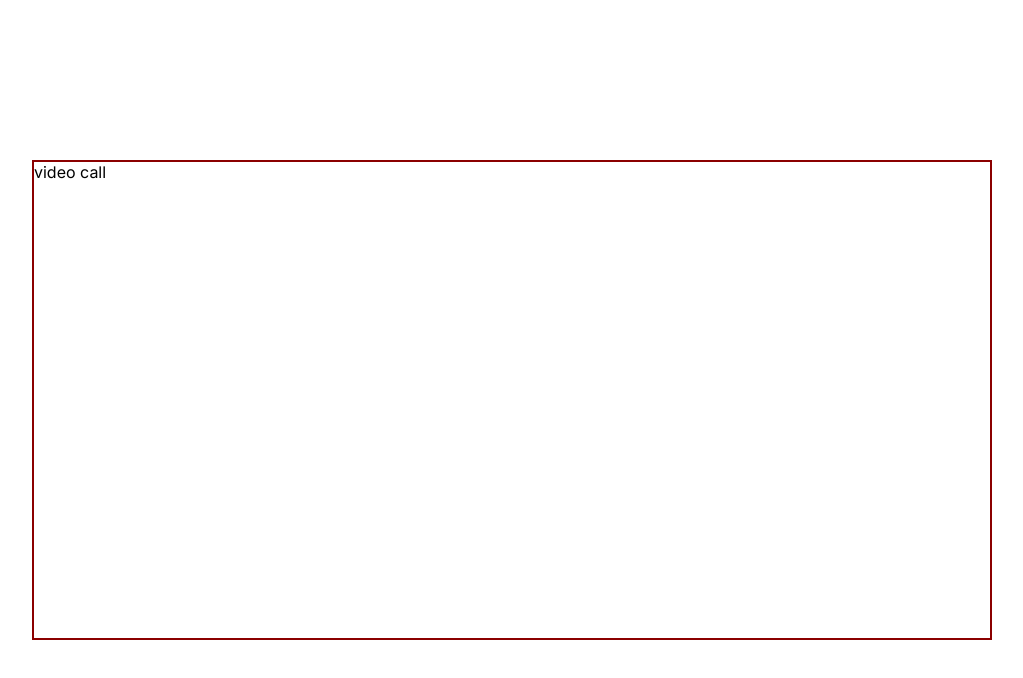
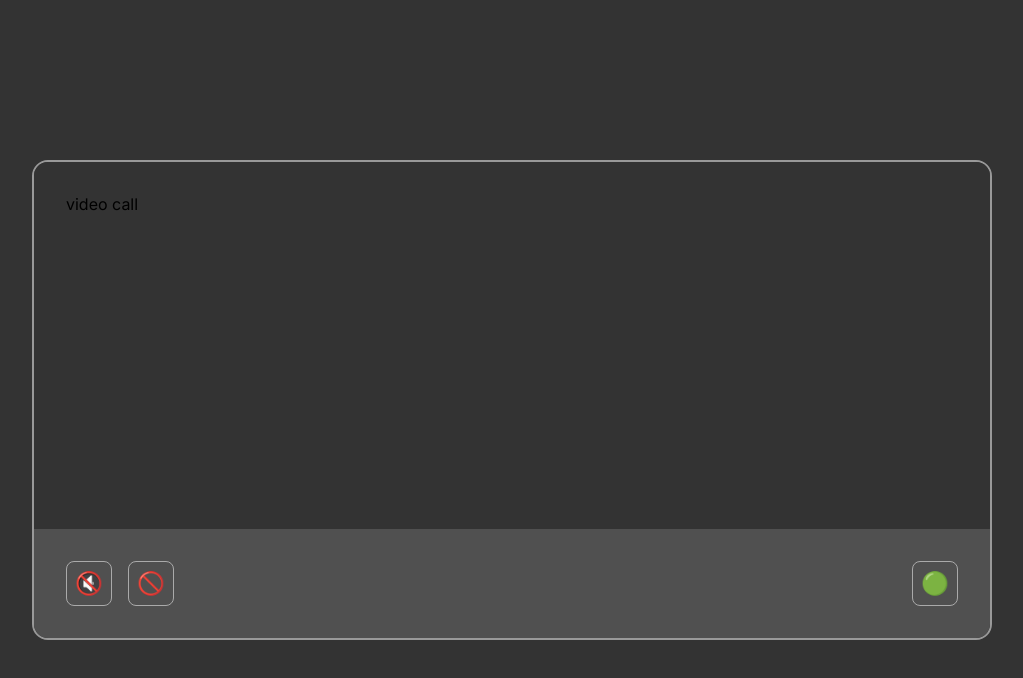
Before and after one commit to niilliiz/agora, a Next.js app: page / in a window 1280 px wide. Shown: the top 678 px of the page, without its empty margins (128-1151 px from the left). Built offline with nearby package versions, Linux system fonts and the light colour scheme.

Commit message:
media controller ui

```diff
--- a/src/app/components/media-controllers/index.js
+++ b/src/app/components/media-controllers/index.js
@@ -7,8 +7,25 @@ export default function MediaControllers({
   cameraOn,
   micOn,
   setCalling,
-  setCamera,
-  setMic,
+  setCameraOn,
+  setMicOn,
 }) {
-  return <div className={styles.mediaControllerContainer}></div>;
+  return (
+    <div className={styles.mediaControllerContainer}>
+      <div className={styles.controllersContainer}>
+        <button className={styles.controllerButton} onClick={() => setMicOn()}>
+          {micOn ? "🎤" : "🔇"}
+        </button>
+
+        <button className={styles.controllerButton} onClick={() => setCameraOn()}>
+          {cameraOn ? "📷" : "🚫"}
+        </button>
+      </div>
+      <div className={styles.callContainer}>
+        <button className={styles.controllerButton} onClick={() => setCalling()}>
+          {calling ? "🔴" : "🟢"}
+        </button>
+      </div>
+    </div>
+  );
 }
--- a/src/app/components/media-controllers/media-controllers.module.css
+++ b/src/app/components/media-controllers/media-controllers.module.css
@@ -1,2 +1,28 @@
 .mediaControllerContainer {
+  display: flex;
+  align-items: center;
+  justify-content: space-between;
+  color: #fff;
+  background-color: #505050;
+  padding: 2rem;
 }
+
+.controllersContainer {
+  display: flex;
+  align-items: center;
+  gap: 1rem;
+  background-color: transparent;
+}
+.callContainer {
+  background-color: transparent;
+}
+
+.controllerButton {
+  cursor: pointer;
+  font-size: 1.4rem;
+  outline: none;
+  border: 1px solid #aaa;
+  padding: 0.5rem;
+  border-radius: 0.5rem;
+  background-color: transparent;
+}
--- a/src/app/components/video-call/index.js
+++ b/src/app/components/video-call/index.js
@@ -20,11 +20,11 @@ export default function VideoCall() {
         setCalling={() => {
           setCalling(a => !a);
         }}
-        setCamera={() => {
-          setCamera(a => !a);
+        setCameraOn={() => {
+          setCameraOn(a => !a);
         }}
-        setMic={() => {
-          setMic(a => !a);
+        setMicOn={() => {
+          setMicOn(a => !a);
         }}
       />
     </div>
--- a/src/app/components/video-call/video-call.module.css
+++ b/src/app/components/video-call/video-call.module.css
@@ -1,8 +1,15 @@
 .videoCallContainer {
   display: flex;
   flex-direction: column;
-  border: 2px solid darkred;
+  justify-content: space-between;
+  border: 2px solid #999;
   width: 100%;
+  border-radius: 16px;
+  overflow: hidden;
+}
+
+.videoCallContainer > div:first-child {
+  padding: 2rem;
 }
 
 .mediaControllerContainer {
--- a/src/app/globals.css
+++ b/src/app/globals.css
@@ -4,4 +4,5 @@
   padding: 0;
   margin: 0;
   box-sizing: border-box;
+  background-color: #333;
 }
```
